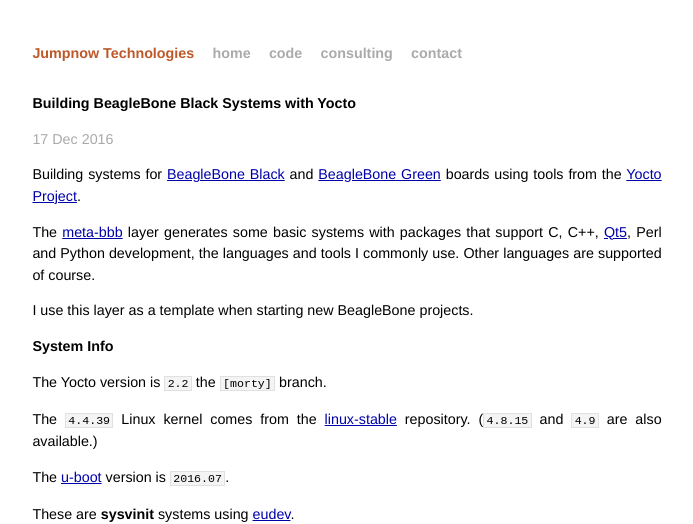
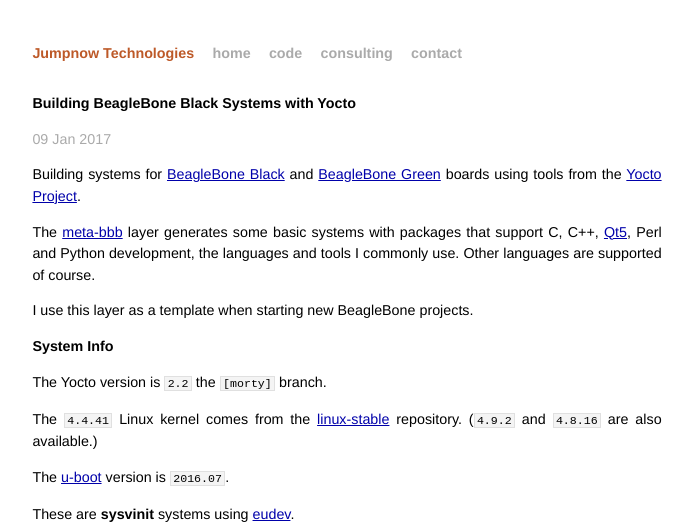
Before and after one commit to jumpnow/jumpnowtek-site, a Jekyll site: the page built from _posts/2015-06-08-BeagleBone-Systems-with-Yocto.md, in a window 1280 px wide and 900 px high. Shown: the top 524 px of the window, without its empty margins (293-986 px from the left). Built offline with Jekyll 4.4.1, drawn with Linux system fonts in a browser that asks for light colours.

Commit message:
Update kernel for bbb

```diff
--- a/_posts/2015-06-08-BeagleBone-Systems-with-Yocto.md
+++ b/_posts/2015-06-08-BeagleBone-Systems-with-Yocto.md
@@ -2,7 +2,7 @@
 layout: post
 title: Building BeagleBone Black Systems with Yocto
 description: "Building customized systems for the BeagleBone Black using tools from the Yocto Project"
-date: 2016-12-17 10:07:00
+date: 2017-01-09 05:43:00
 categories: beaglebone
 tags: [linux, beaglebone, yocto]
 ---
@@ -17,7 +17,7 @@
 
 The Yocto version is `2.2` the `[morty]` branch.
 
-The `4.4.39` Linux kernel comes from the [linux-stable][linux-stable] repository. (`4.8.15` and `4.9` are also available.)
+The `4.4.41` Linux kernel comes from the [linux-stable][linux-stable] repository. (`4.9.2` and `4.8.16` are also available.)
 
 The [u-boot][uboot] version is `2016.07`.
 
```
